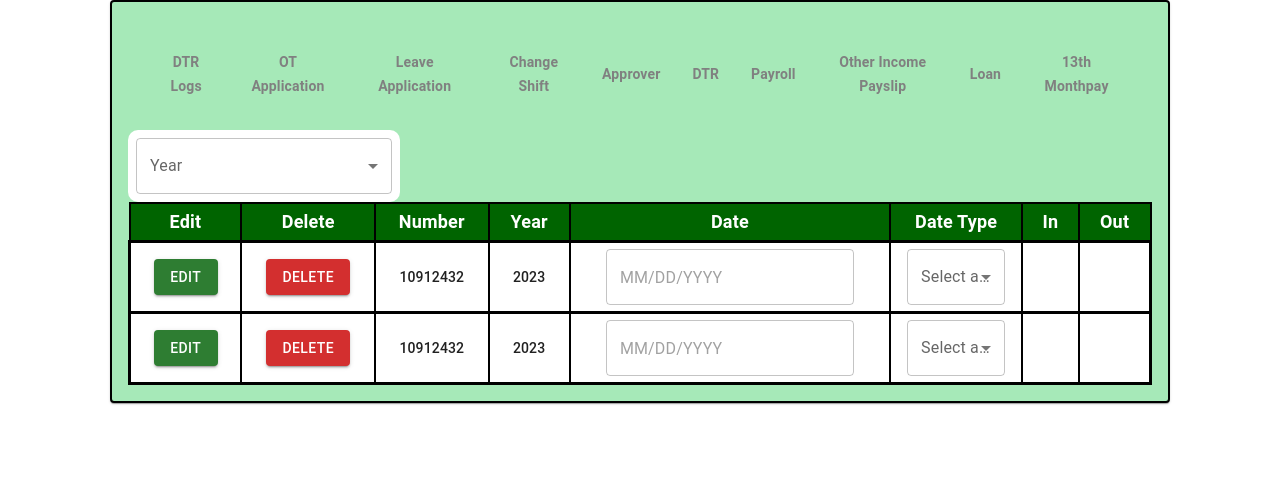
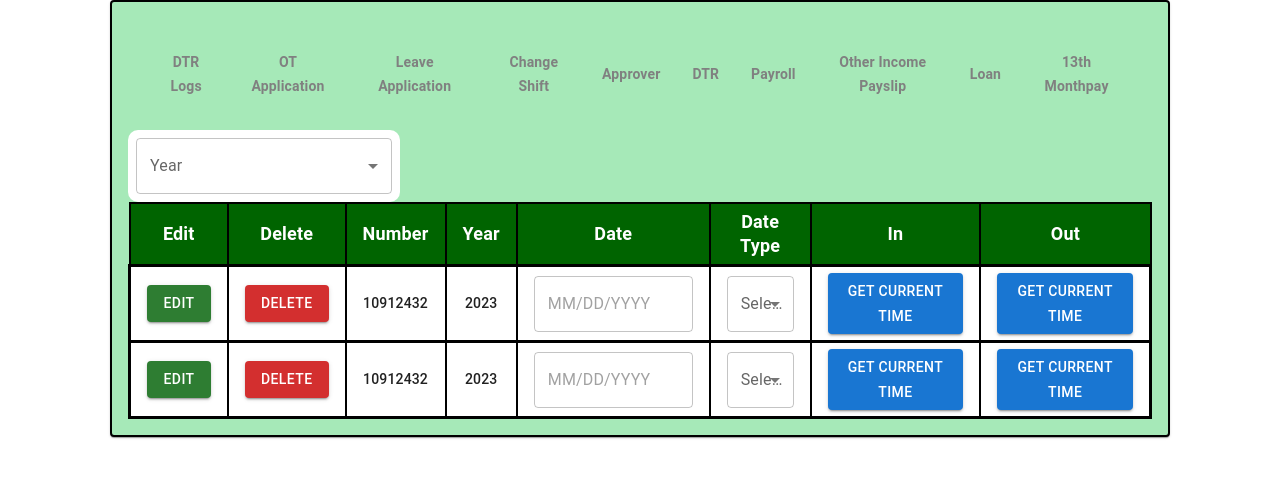
Before and after one commit to gerald-diego54/payroll-client, a Next.js app: page /test in a window 1280 px wide. Shown: the top 478 px of the page. Built offline with nearby package versions, Linux system fonts and the light colour scheme.

Commit message:
Add Current Time Button

```diff
--- a/src/components/form_modals/DTR-Tables.tsx
+++ b/src/components/form_modals/DTR-Tables.tsx
@@ -12,6 +12,7 @@ import { DtrData } from "@/data/DTR_data";
 import BasicDatePicker from "@/src/ui/DatePicker";
 import DropdownMenu from "@/src/layout/DtrSelectionMenu";
 import YearDropdown from "@/src/ui/DTR-YearDrop";
+import CurrentTime from "@/src/ui/getCurrentTime";
 
 const cellStyle = {
   fontSize: 18,
@@ -36,7 +37,7 @@ const tableContainerStyle = {
   backgroundColor: "#a6e9b8",
   width: "80%",
   margin: "auto auto auto auto",
-  overflow:"auto",
+  overflow: "auto",
 };
 
 const tableHeadCenter = {
@@ -44,8 +45,8 @@ const tableHeadCenter = {
   flexDirection: "column",
   justifyContent: "center",
   padding: "1rem", // Adjust the padding as needed
-  margin: "auto auto auto auto"
-}
+  margin: "auto auto auto auto",
+};
 
 const thTitles = {
   color: "grey",
@@ -54,14 +55,12 @@ const thTitles = {
   borderBottom: "none",
 };
 
-
-
 const DTR_Tables = () => {
   const rows: any[] = DtrData;
 
   return (
     <TableContainer component={Paper} sx={tableContainerStyle}>
-        <TableHead sx={tableHeadCenter}>
+      <TableHead sx={tableHeadCenter}>
         <TableRow>
           <TableCell align="center" style={thTitles}>
             DTR Logs
@@ -157,8 +156,12 @@ const DTR_Tables = () => {
               <TableCell align="center" style={dataCellStyle}>
                 <DropdownMenu />
               </TableCell>
-              <TableCell align="center" style={dataCellStyle}></TableCell>
-              <TableCell align="center" style={dataCellStyle}></TableCell>
+              <TableCell align="center" style={dataCellStyle}>
+                <CurrentTime />
+              </TableCell>
+              <TableCell align="center" style={dataCellStyle}>
+                <CurrentTime />
+              </TableCell>
             </TableRow>
           ))}
         </TableBody>
@@ -194,8 +197,12 @@ const DTR_Tables = () => {
               <TableCell align="center" style={dataCellStyle}>
                 <DropdownMenu />
               </TableCell>
-              <TableCell align="center" style={dataCellStyle}></TableCell>
-              <TableCell align="center" style={dataCellStyle}></TableCell>
+              <TableCell align="center" style={dataCellStyle}>
+                <CurrentTime />
+              </TableCell>
+              <TableCell align="center" style={dataCellStyle}>
+                <CurrentTime />
+              </TableCell>
             </TableRow>
           ))}
         </TableBody>
--- /dev/null
+++ b/src/ui/getCurrentTime.tsx
@@ -0,0 +1,43 @@
+import { Box, Button } from '@mui/material';
+import React, { useState } from 'react';
+
+const CurrentTime = () => {
+  const [formattedTime, setFormattedTime] = useState('');
+  const [buttonClicked, setButtonClicked] = useState(false);
+
+  const fetchCurrentTime = () => {
+    const currentTime = new Date();
+    const formattedTime = currentTime.toLocaleTimeString();
+    setFormattedTime(formattedTime);
+    setButtonClicked(true);
+  };
+
+  const showButton = !buttonClicked; // Show the button when buttonClicked is false
+
+  return (
+    <Box sx={{width:"10",}}>
+      {buttonClicked ? (
+        <Box>
+          <Button
+            variant="contained"
+            color="primary"
+            onClick={() => {
+              setButtonClicked(false); // Reset the buttonClicked state
+            }}
+          >
+            Show Current Time Again
+          </Button>
+          <Box mt={2}>
+            Current Time: {formattedTime}
+          </Box>
+        </Box>
+      ) : showButton ? (
+        <Button variant="contained" color="primary" onClick={fetchCurrentTime}>
+          Get Current Time
+        </Button>
+      ) : null}
+    </Box>
+  );
+};
+
+export default CurrentTime;
```
